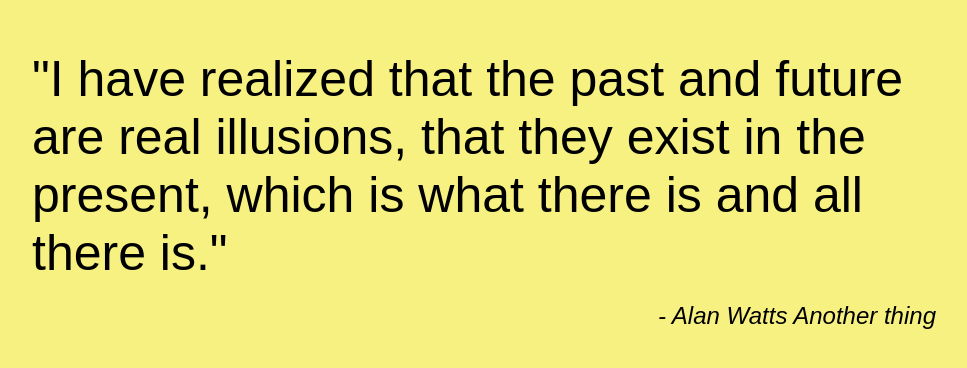
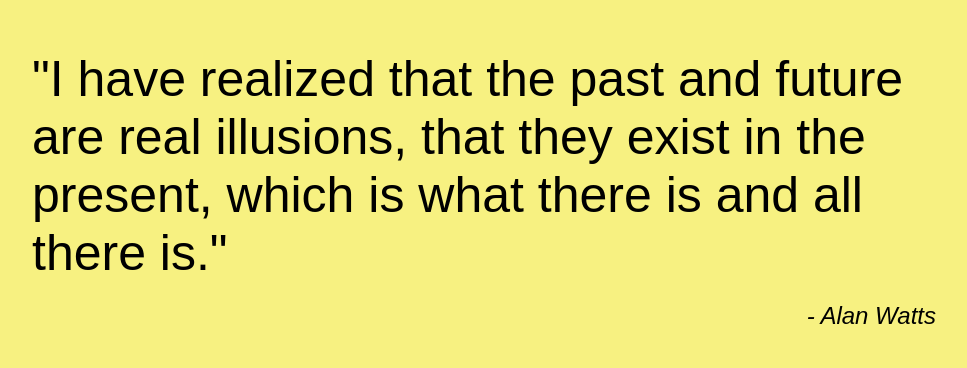
Before and after one commit to veronica-hing/random_quotes, a plain HTML site: page index.html in a window 1280 px wide. Shown: the part 210-578 px from the top of the page, without its empty margins (146-1113 px from the left). Drawn offline with Linux system fonts and the light colour scheme.

Commit message:
removed span tag after author

```diff
--- a/index.html
+++ b/index.html
@@ -12,7 +12,6 @@
       </div>
       <div class="author">
         <span>- Alan Watts</span>
-        <span>Another thing</span>
       </div>
     </div>
   <script src = "./js/app.js" charset="utf-8">
```
